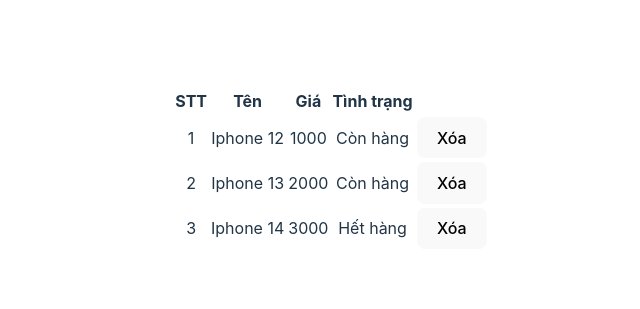
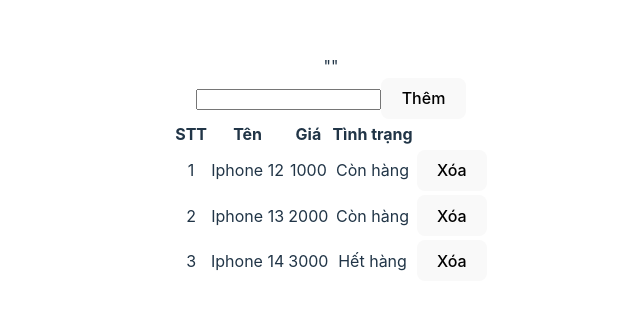
Before and after one commit to datlt2306/FPL-WEB501, a React (Vite) app: page / in a window 1280 px wide. Shown: the part 231-540 px from the top of the page, without its empty margins (309-949 px from the left). Built offline with nearby package versions, Linux system fonts and the light colour scheme.

Commit message:
WD19201 - Buổi 11

```diff
--- a/src/App.jsx
+++ b/src/App.jsx
@@ -2,6 +2,7 @@
 import "./App.css";
 
 function App() {
+    const [valueInput, setValueInput] = useState("");
     const [products, setProducts] = useState([
         { id: 1, name: "Iphone 12", price: 1000, status: true }, // item = 0
         { id: 2, name: "Iphone 13", price: 2000, status: true }, // item = 1
@@ -13,8 +14,22 @@
             setProducts(products.filter((item) => item.id !== id));
         }
     };
+
+    const onSubmit = (e) => {
+        e.preventDefault();
+        if (!valueInput) return;
+        setProducts([
+            ...products,
+            { id: products.length + 1, name: valueInput, price: 3000, status: false },
+        ]);
+    };
     return (
         <>
+            {JSON.stringify(valueInput)}
+            <form onSubmit={onSubmit}>
+                <input type="text" onChange={(e) => setValueInput(e.target.value)} />
+                <button>Thêm</button>
+            </form>
             <table>
                 <thead>
                     <tr>
@@ -50,3 +65,9 @@
  * Bước 3: Taọ hàm xóa sản phẩm
  * Bước 4: Click vào button thì lấy id, truyền id vào hàm xóa sản phẩm
  */
+
+/**
+ * B1: Tạo form
+ * B2: Lấy giá trị từ input
+ * B3: Thêm sản phẩm mới vào mảng products
+ */
```
